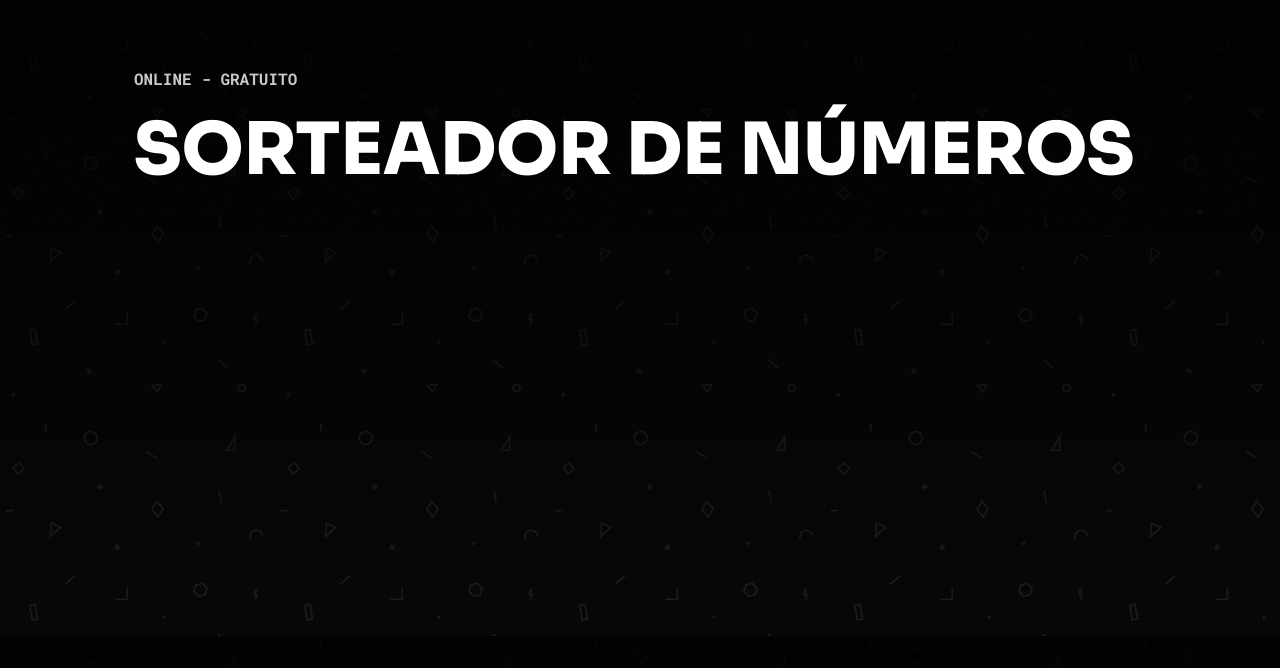
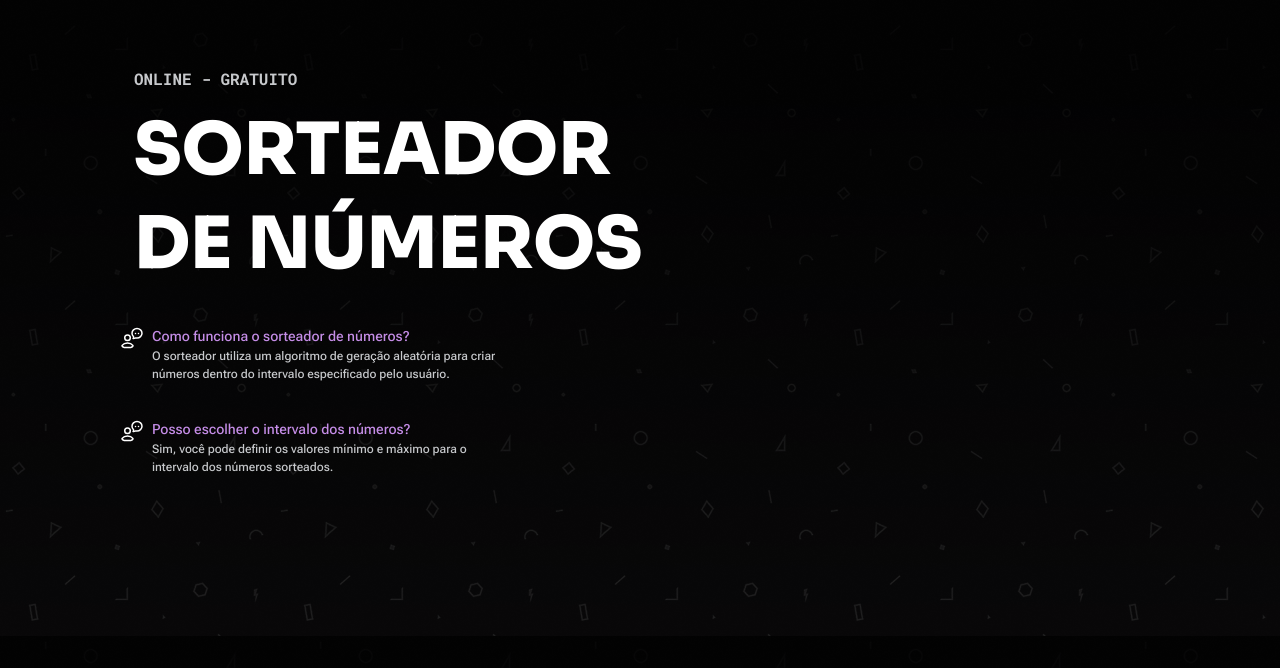
Before and after one commit to Eliseu-Samuel/Sorteador-de-n-meros, a plain HTML site: page JS/3-Sorteador-de-números/index.html in a window 1280 px wide. Shown: the part 132-800 px from the top of the page. Drawn offline with Linux system fonts and the light colour scheme.

Commit message:
Criando a parte de questões versão desktop

```diff
--- a/JS/3-Sorteador-de-números/index.html
+++ b/JS/3-Sorteador-de-números/index.html
@@ -19,8 +19,26 @@
         <section class="content">
             <header>
                 <small>online - gratuito</small>
-                <h1>Sorteador de números</h1>
+                <h1>Sorteador <br> de números</h1>
             </header>
+
+            <div class="questions">
+                <div class="question-style">
+                    <img src="assets/Comunication-avatar.svg" alt="">
+                    <span>
+                        <small>Como funciona o sorteador de números?</small>
+                        <p>O sorteador utiliza um algoritmo de geração aleatória para criar <br> números dentro do intervalo especificado pelo usuário.</p>
+                    </span>
+                </div>
+
+                <div class="question-style">
+                    <img src="assets/Comunication-avatar.svg" alt="">
+                    <span>
+                        <small>Posso escolher o intervalo dos números?</small>
+                        <p>Sim, você pode definir os valores mínimo e máximo para o <br> intervalo dos números sorteados.</p>
+                    </span>
+                </div>
+            </div>
 
         </section>
 
--- a/JS/3-Sorteador-de-números/styles/global.css
+++ b/JS/3-Sorteador-de-números/styles/global.css
@@ -13,11 +13,35 @@ header {
     margin-left: .875rem;
     margin-top: 5.5625rem;
 
+
     & small {
         font: var(--overline);
         color: var(--content-secondary);
         display: inline-block;
         margin-bottom: 12px;
+    }
+}
+
+.questions {
+    text-transform: none;
+    display: grid;
+    gap: 2.25rem;
+    margin-top: 2.25rem;
+}
+
+.questions .question-style{
+    display: flex;
+    align-items: flex-start;
+    gap: .5rem;
+
+    & span small{
+        color: var(--content-brand);
+        font: var(--paragraph-medium);
+    }
+
+    & span p {
+        color: var(--content-secondary);
+        font: var(--paragraph-small);
     }
 }
 
--- a/JS/3-Sorteador-de-números/styles/style.css
+++ b/JS/3-Sorteador-de-números/styles/style.css
@@ -44,9 +44,9 @@
 
     /* Roboto flex */
     --ff-roboto-flex: "Roboto Flex", sans-serif;
-    --paragraph-large: Medium 1rem/1.5 var(--ff-roboto-flex);
-    --paragraph-medium: Medium .875rem/1.5 var(--ff-roboto-flex);
-    --paragraph-small: Medium .75rem/1.5 var(--ff-roboto-flex);
+    --paragraph-large: 500 1rem/1.5 var(--ff-roboto-flex);
+    --paragraph-medium: 500 .875rem/1.5 var(--ff-roboto-flex);
+    --paragraph-small: 500 .75rem/1.5 var(--ff-roboto-flex);
     --label-medium: Bold 1.25rem/1.5 var(--ff-roboto-flex);
     --label-small: Bold 1rem/1.5 var(--ff-roboto-flex);
 }
```
